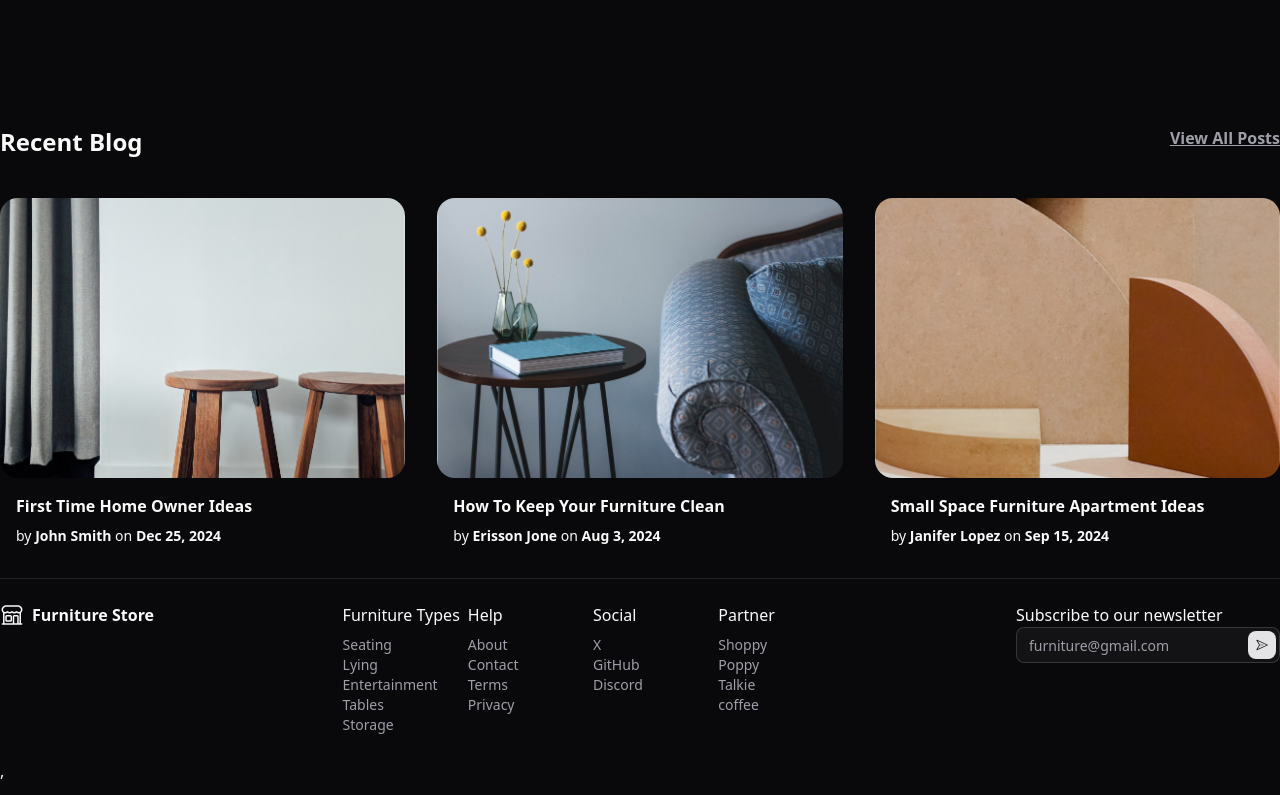
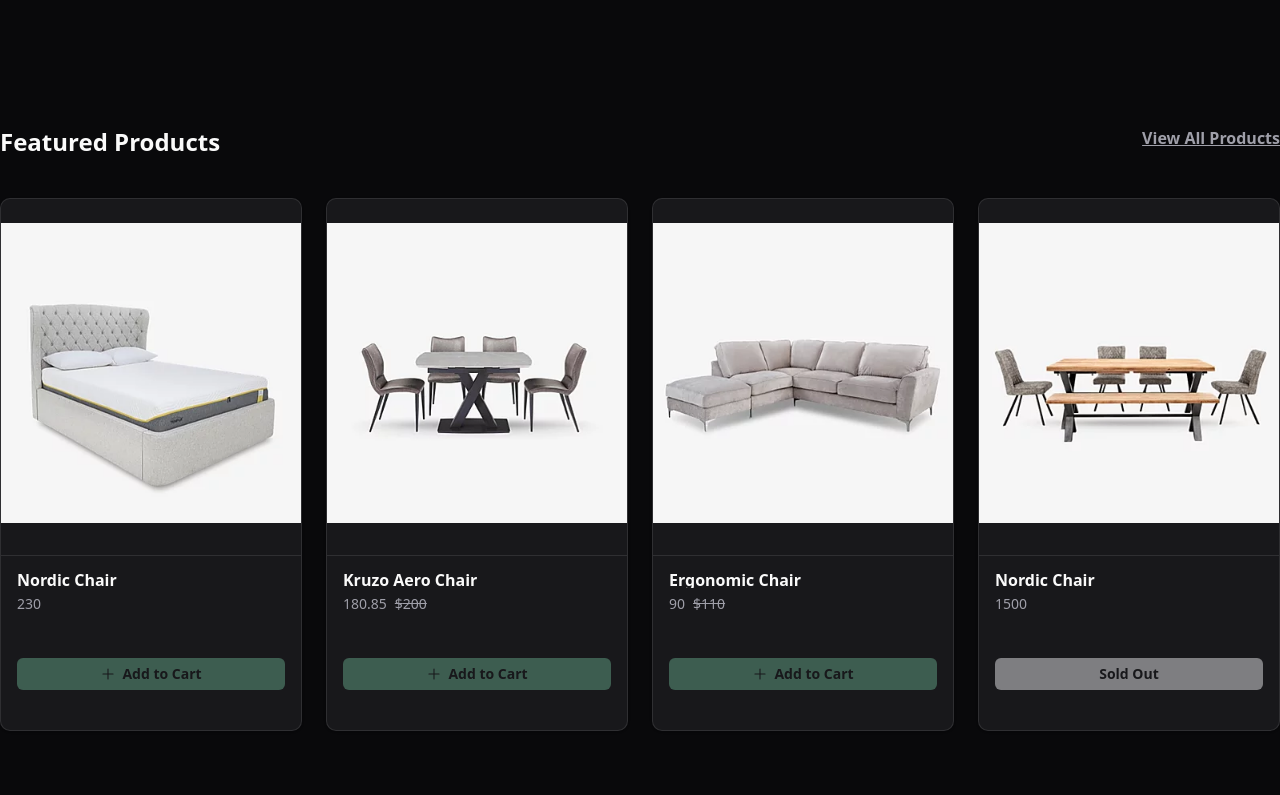
Before and after one commit to paingkhant-fsd/Furniture_frontend, a React (Vite) app: page / in a window 1280 px wide. Shown: the part 745-1540 px from the top of the page. Built offline with nearby package versions, Linux system fonts and the light colour scheme.

Commit message:
finished draft card

```diff
--- a/src/components/icons.tsx
+++ b/src/components/icons.tsx
@@ -1,5 +1,5 @@
 import type React from "react";
-import { HomeIcon, HamburgerMenuIcon, PaperPlaneIcon, ExclamationTriangleIcon, ArrowLeftIcon, LayersIcon } from "@radix-ui/react-icons";
+import { HomeIcon, HamburgerMenuIcon, PaperPlaneIcon, ExclamationTriangleIcon, ArrowLeftIcon, LayersIcon, PlusIcon } from "@radix-ui/react-icons";
 
 export type IconProps = React.HTMLAttributes<SVGElement>;
 
@@ -26,4 +26,5 @@ export const Icons = {
     exclamation: ExclamationTriangleIcon,
     arrowLeft: ArrowLeftIcon,
     layers: LayersIcon,
+    plus: PlusIcon,
 };
--- /dev/null
+++ b/src/components/products/ProductCard.tsx
@@ -0,0 +1,51 @@
+import { Link } from "react-router-dom";
+import { Icons } from "@/components/icons";
+import { Button } from "@/components/ui/button";
+import {
+  Card,
+ // CardAction,
+  CardContent,
+  CardDescription,
+  CardFooter,
+  CardHeader,
+  CardTitle,
+} from "@/components/ui/card";
+import type { Product } from "@/types";
+import { AspectRatio } from "@/components/ui/aspect-ratio"
+
+interface ProductProps {
+  product: Product;
+}
+
+function ProductCard({ product }: ProductProps) {
+  return (
+    <Card className="size-full overflow-hidden rounded-lg">
+      <Link to={`/products/${product.id}`} aria-label={product.name}>
+        <CardHeader className="border-b p-0">
+          <AspectRatio ratio={1 / 1} className="bg-muted">
+          <img src={product.images[0]} alt="product image" className="size-full object-cover" loading="lazy" />
+          </AspectRatio>
+        </CardHeader>
+      <CardContent className="space-y-1.5 p-4">
+        <CardTitle className="line-clamp-1">{product.name}</CardTitle>
+          <CardDescription className="line-clamp-1">{product.price}{product.discount > 0 && (
+            <span className="ml-2 font-extralight line-through">${product.discount}</span>
+          )}</CardDescription>
+      </CardContent>
+      </Link>
+      <CardFooter className="p-4 pt-1">
+      {product.status === "sold" ? (
+        <Button size="sm" disabled={true} aria-label="Sold Out" className="h-8 w-full rounded-sm font-bold">
+          Sold Out
+        </Button>
+      ): (
+        <Button size="sm" className="h-8 w-full rounded-sm bg-own font-bold">
+          <Icons.plus className="" />Add to Cart
+        </Button>
+      )}
+      </CardFooter>
+    </Card>
+  );
+}
+
+export default ProductCard;
--- /dev/null
+++ b/src/components/ui/aspect-ratio.tsx
@@ -0,0 +1,9 @@
+import { AspectRatio as AspectRatioPrimitive } from "radix-ui"
+
+function AspectRatio({
+  ...props
+}: React.ComponentProps<typeof AspectRatioPrimitive.Root>) {
+  return <AspectRatioPrimitive.Root data-slot="aspect-ratio" {...props} />
+}
+
+export { AspectRatio }
--- a/src/pages/Home.tsx
+++ b/src/pages/Home.tsx
@@ -7,8 +7,10 @@ import { products } from "@/data/products";
 import { posts } from "@/data/posts";
 import BlogCard from "@/components/blogs/BlogCard";
 import type { Post } from "@/types";
+import ProductCard from "@/components/products/ProductCard";
 
 const samplePosts: Post[] = posts.slice(0, 3);
+const sampleProducts = products.slice(0, 4);
 
 function Home() {
   const Title = ({
@@ -20,7 +22,7 @@ function Home() {
     href: string;
     sideText: string;
   }) => (
-    <div className="mt-28 mb-10 px-4 flex flex-col md:flex-row md:justify-between md:px-0">
+    <div className="mt-28 mb-10 flex flex-col px-4 md:flex-row md:justify-between md:px-0">
       <h2 className="mb-4 text-2xl font-bold md:mb-0">{title}</h2>
       <Link to={href} className="text-muted-foreground font-semibold underline">
         {sideText}
@@ -59,6 +61,16 @@ function Home() {
         <img src={couch} alt="couch" className="w-full lg:w-3/5" />
       </div>
       <CarouselCard products={products} />
+      <Title
+        title="Featured Products"
+        href="/products"
+        sideText="View All Products"
+      />
+      <div className="grid grid-cols-1 md:grid-cols-2 lg:grid-cols-4 px-4 md:px-0 gap-6">
+        {sampleProducts.map((product) => (
+          <ProductCard product={product} key={product.id} />
+        ))}
+      </div>
       <Title title="Recent Blog" href="/blogs" sideText="View All Posts" />
       <BlogCard posts={samplePosts} />
     </div>
--- /dev/null
+++ b/src/pages/products/Product.tsx
@@ -0,0 +1,5 @@
+function Product() {
+  return <div>Product</div>;
+}
+
+export default Product;
--- /dev/null
+++ b/src/pages/products/ProductDetail.tsx
@@ -0,0 +1,5 @@
+function ProductDetail() {
+  return <div>ProductDetail</div>;
+}
+
+export default ProductDetail;
--- /dev/null
+++ b/src/pages/products/ProductRootLayout.tsx
@@ -0,0 +1,7 @@
+import { Outlet } from "react-router-dom";
+
+function ProductRootLayout() {
+  return <Outlet />;
+}
+
+export default ProductRootLayout;
--- a/src/routes.tsx
+++ b/src/routes.tsx
@@ -6,6 +6,9 @@ import ErrorPage from "@/pages/Error";
 import BlogPage from "@/pages/blogs/Blog";
 import BlogDetailPage from "@/pages/blogs/BlogDetail";
 import BlogRootLayout from "@/pages/blogs/BlogRootLayout";
+import ProductRootLayout from "@/pages/products/ProductRootLayout";
+import ProductPage from "./pages/products/Product";
+import ProductDetailPage from "./pages/products/ProductDetail";
 
 export const router = createBrowserRouter([
   {
@@ -23,6 +26,14 @@ export const router = createBrowserRouter([
             {path: ':postId', element: <BlogDetailPage />}
           ],
         },
+         {
+          path: 'products',
+          element: <ProductRootLayout />,
+          children: [
+            {index: true, element: <ProductPage />},
+            {path: ':productId', element: <ProductDetailPage />}
+          ],
+        },
     ],
   },
 ]);
```
